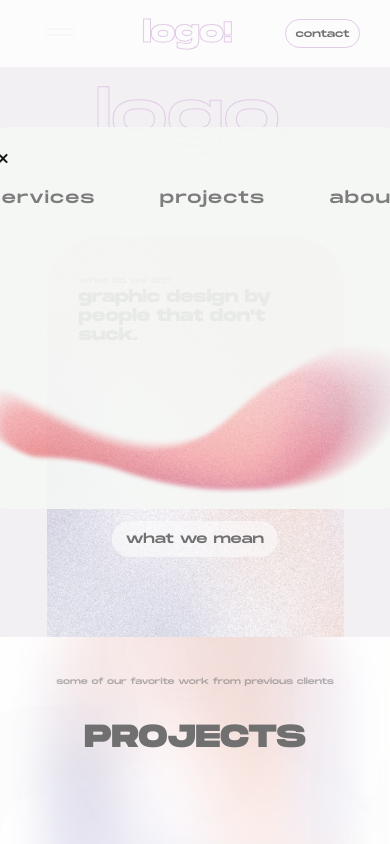
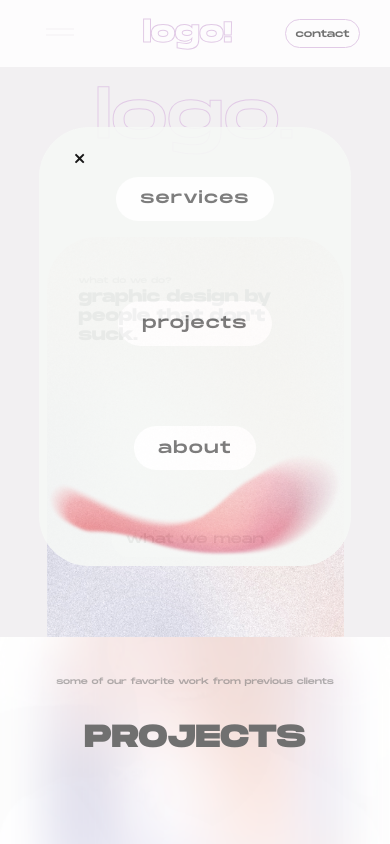
Before and after one commit to judehouse/judehouse.github.io, a plain HTML site: page index.html in a window 390 px wide. Both pictures are taken after a click on the button 60 px from the left and 33 px from the top of the page. Shown: the top 844 px of the page. Drawn offline with Linux system fonts and the light colour scheme.

Commit message:
🛠mobile menu fix🛠

```diff
--- a/main.css
+++ b/main.css
@@ -176,9 +176,10 @@ h2 {
   padding: 0.8rem 1.5rem;
   border-radius: 2rem;
   text-decoration: none;
-  background-color: transparent;
+  background-color: white;
   position: relative;
   letter-spacing: 0.09em;
+  margin-bottom: 5em;
 }
 .mobile-menu a::after {
   content: "";
@@ -202,7 +203,9 @@ h2 {
   margin: 0;
   padding: 0;
   display: flex;
-  gap: 1rem;
+  flex-direction: column;
+  justify-content: space-between;
+  align-items: center;
 }
 .menu-active .mobile-menu {
   z-index: 3;
@@ -210,11 +213,12 @@ h2 {
   opacity: 0.9;
   border-radius: 50px;
   position: fixed;
+  min-width: 80%;
   top: 15%;
   left: 50%;
   transform: translateX(-50%);
   padding-top: 1em;
-  padding-bottom: 18em;
+  padding-bottom: 1em;
   background-image: url("images/abstract-image.png");
   background-repeat: no-repeat;
   background-size: contain;
```
